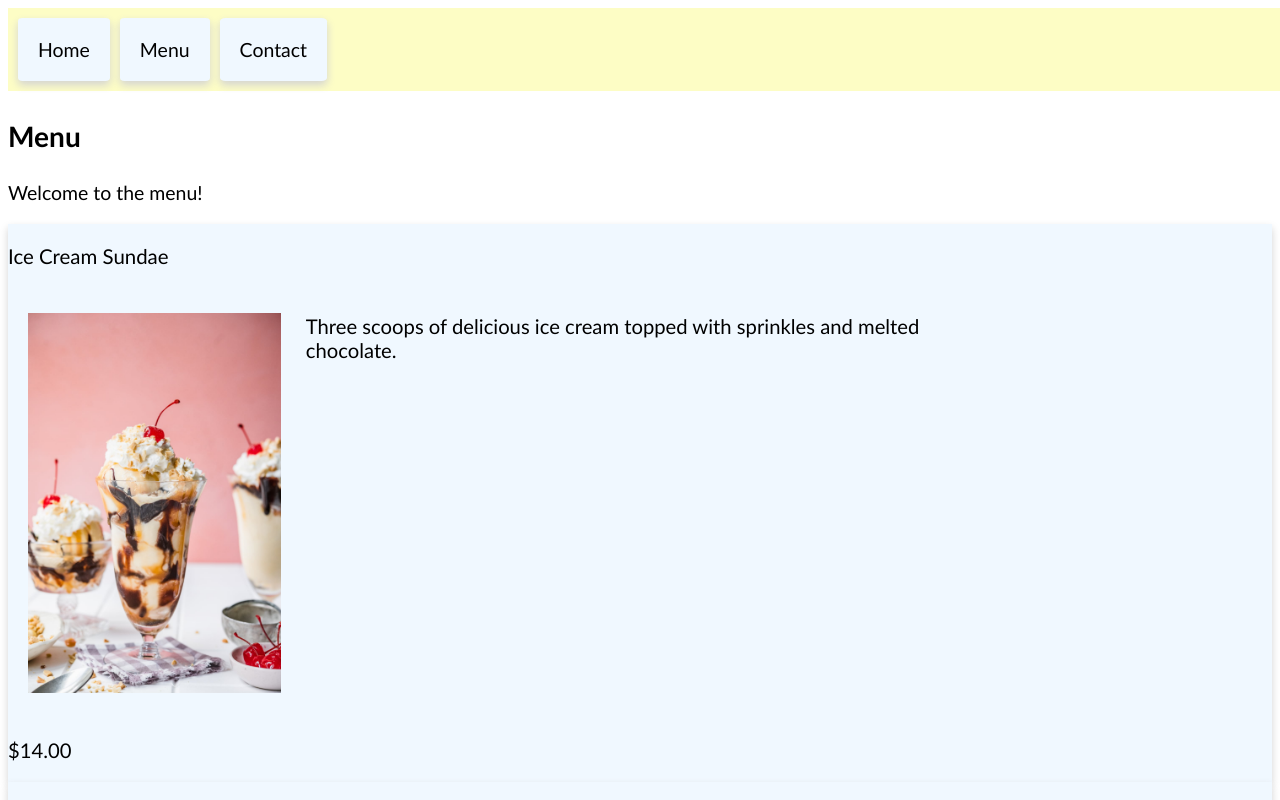
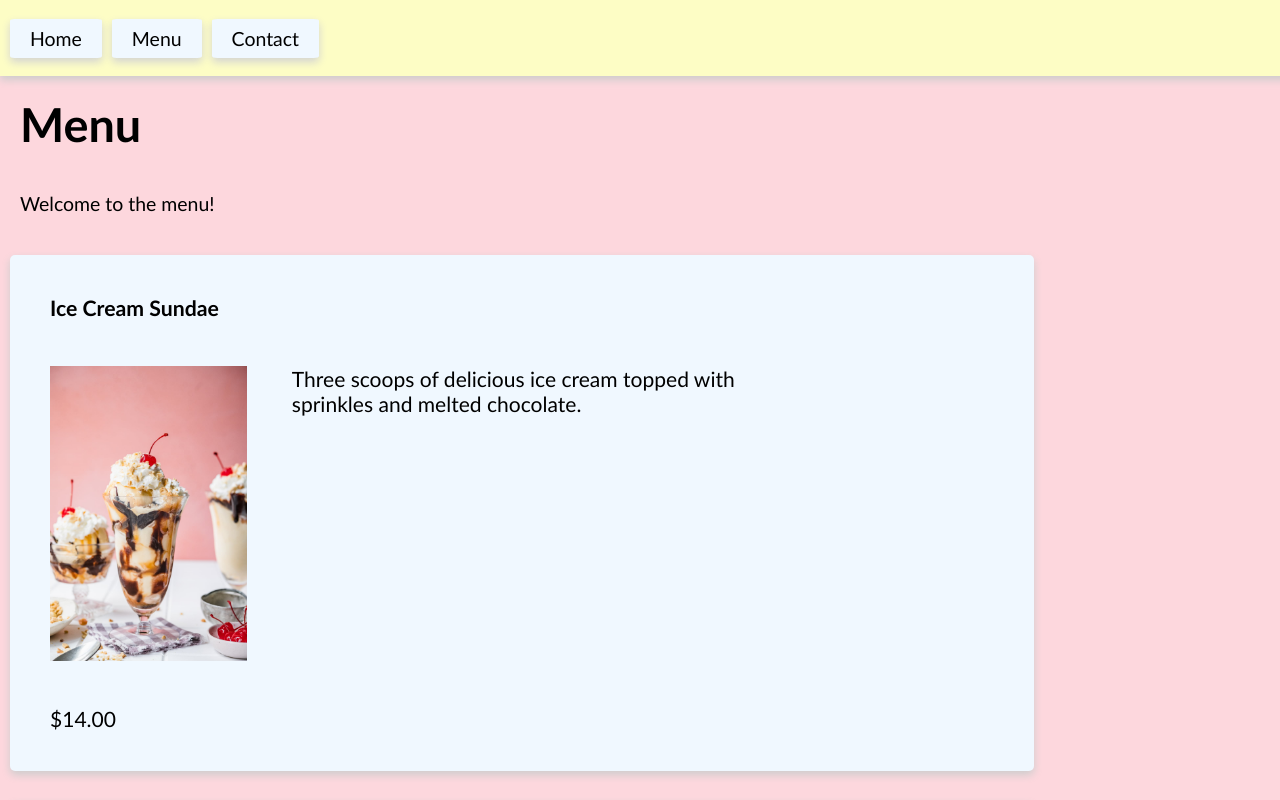
Before and after one commit to jessica2673/restaurant-page, a website built with webpack: page dist/index.html in a window 1280 px wide. Both pictures are taken after a click on the button "Menu". Shown: the top 800 px of the page. Built offline with nearby package versions, Linux system fonts and the light colour scheme.

Commit message:
Finished most of the styling

```diff
--- a/src/loadContact.js
+++ b/src/loadContact.js
@@ -1,22 +1,16 @@
 function makeContact() {
     const contactPage = document.createElement("div");
     contactPage.classList.add("contact");
-    contactPage.appendChild(addTitle("Contact Us"));
-    contactPage.appendChild(addP("Our email is parlor@gmail.com"));
+    contactPage.appendChild(addP("Contact Us", "title"));
+    contactPage.appendChild(addP("Our email is parlor@gmail.com", "text"));
 
     return contactPage;
 }
 
-function addTitle(content) {
+function addP(content, c) {
     const paragraph = document.createElement("p");
     paragraph.textContent = content;
-    paragraph.classList.add("intro");
-    return paragraph;
-}
-
-function addP(content) {
-    const paragraph = document.createElement("p");
-    paragraph.textContent = content;
+    paragraph.classList.add(c);
     return paragraph;
 }
 
--- a/src/loadHome.js
+++ b/src/loadHome.js
@@ -1,24 +1,18 @@
 function makeHome() {
     const homePage = document.createElement("div");
     homePage.classList.add("home");
-    homePage.appendChild(addTitle("Ice Cream Parlor"));
+    homePage.appendChild(addP("Ice Cream Parlor", "title"));
     homePage.appendChild(addImg("icecream.jpg", "picture of ice cream"));
     homePage.appendChild(addP("This restaurant was established in 1980 specifically to serve delicious and exotic brands of ice cream! \
-    Drop by to see ice cream flavors you've never even heard about!"));
+    Drop by to see ice cream flavors you've never even heard about!", "text"));
 
     return homePage;
 }
 
-function addTitle(content) {
+function addP(content, c) {
     const paragraph = document.createElement("p");
     paragraph.textContent = content;
-    paragraph.classList.add("title");
-    return paragraph;
-}
-
-function addP(content) {
-    const paragraph = document.createElement("p");
-    paragraph.textContent = content;
+    paragraph.classList.add(c);
     return paragraph;
 }
 
--- a/src/loadMenu.js
+++ b/src/loadMenu.js
@@ -1,14 +1,18 @@
 function makeMenu() {
     const menuPage = document.createElement("div");
     menuPage.classList.add("menu");
-    menuPage.appendChild(addP("Menu", "intro"));
-    menuPage.appendChild(addP("Welcome to the menu!"));
-    menuPage.appendChild(addMenuItem("Ice Cream Sundae", "$14.00", "Three scoops of delicious ice cream topped with sprinkles and melted chocolate.",
+    menuPage.appendChild(addP("Menu", "title"));
+    menuPage.appendChild(addP("Welcome to the menu!", "text"));
+
+    const itemContainer = document.createElement("div");
+    itemContainer.setAttribute('id', 'itemContainer');
+    itemContainer.appendChild(addMenuItem("Ice Cream Sundae", "$14.00", "Three scoops of delicious ice cream topped with sprinkles and melted chocolate.",
     "sundae.jpg", "photo of sundae"));
-    menuPage.appendChild(addMenuItem("Banana Split", "$12.50", "3 scoops of ice cream on top of a sweet and perfectly ripe banana. \
-    Add an unlimited amount of toppings!", "banana_split.jpg", "picture of banana split"));
-    menuPage.appendChild(addMenuItem("Popsicle", "$5.00", "An ice cream popsicle perfect for travel!", "popsicle.jpg",
+    itemContainer.appendChild(addMenuItem("Banana Split", "$12.50", "3 scoops of ice cream on top of a sweet and perfectly ripe banana. \
+     Add an unlimited amount of toppings!", "banana_split.jpg", "picture of banana split"));
+    itemContainer.appendChild(addMenuItem("Popsicle", "$5.00", "An ice cream popsicle perfect for travel!", "popsicle.jpg",
     "picture of popsicle"));
+    menuPage.appendChild(itemContainer);
 
     return menuPage;
 }
--- a/src/style.css
+++ b/src/style.css
@@ -1,85 +1,103 @@
 *{
     font-family: 'Gill Sans', 'Gill Sans MT', Calibri, 'Trebuchet MS', sans-serif;
     font-size: 1.04em;
+    margin: 0;
 }
 
 body {
     display: flex;
     flex-direction: column;
     gap: 2%;
-}
-
-.intro {
-    font-size: 1.5em;
-    font-weight: 600;
+    background-color: rgb(253, 215, 221);
 }
 
 .title {
     width: 100%;
     height: 10%;
+    margin: 20px;
     font-size: 2.5em;
     font-weight: 800;
 }
 
 .nav {
     width: 100%;
-    height: 10%;
+    height: 3em;
     padding: 10px;
     display: flex;
     gap: 10px;
     justify-content: left;
+    align-items: center;
     background-color: rgb(253, 253, 197);
+    box-shadow: 0 4px 8px 0 rgb(206, 205, 205);
 }
 
 .tab {
     border-radius: 5%;
-    padding: 20px;
+    padding-left: 20px;
+    padding-right: 20px;
     background-color: aliceblue;
     outline: none;
     border: none;
+    height: 2em;
     box-shadow: 0 4px 8px 0 lightgray;
 }
 
-.flavor {
-    list-style: circle;
-}
-
-.bottom {
-    display: flex;
-    flex: 0.5;
-    gap: 8px;
+.text {
+    padding: 20px;
 }
 
 img{
     height: 15em;
+    padding: 20px;
+}
+
+#itemContainer {
+    display: flex;
+    flex-direction: column;
+    padding: 10px;
+    gap: 30px;
+    padding-top: 20px;
+    padding-bottom: 20px;
+    width: 80%;
+    background-color: inherit;
 }
 
 .item {
     display: flex;
     flex-wrap: wrap;
     gap: 5px;
+    box-shadow: 0 4px 8px 0 rgb(205, 205, 205);
+    border-radius: 5px;
+    padding: 20px;
     background-color: aliceblue;
-    box-shadow: 0 4px 8px 0 lightgray;
 }
 
 .name {
     width: 100%;
+    padding: 20px;
     font-size: 1.05em;
+    font-weight: 600;
+    background-color: aliceblue;
 }
 
 .preview {
     width: 20%;
+    padding: 20px;
     height: fit-content;
-    padding: 20px;
     justify-content: left;
+    background-color: aliceblue;
 }
 
 .description {
     width: 50%;
+    padding: 20px;
     flex-wrap: wrap;
     justify-content: right;
+    background-color: aliceblue;
 }
 
 .price {
     width: 100%;
+    padding: 20px;
+    background-color: aliceblue;
 }
```
Also changed, not shown: dist/main.js.
